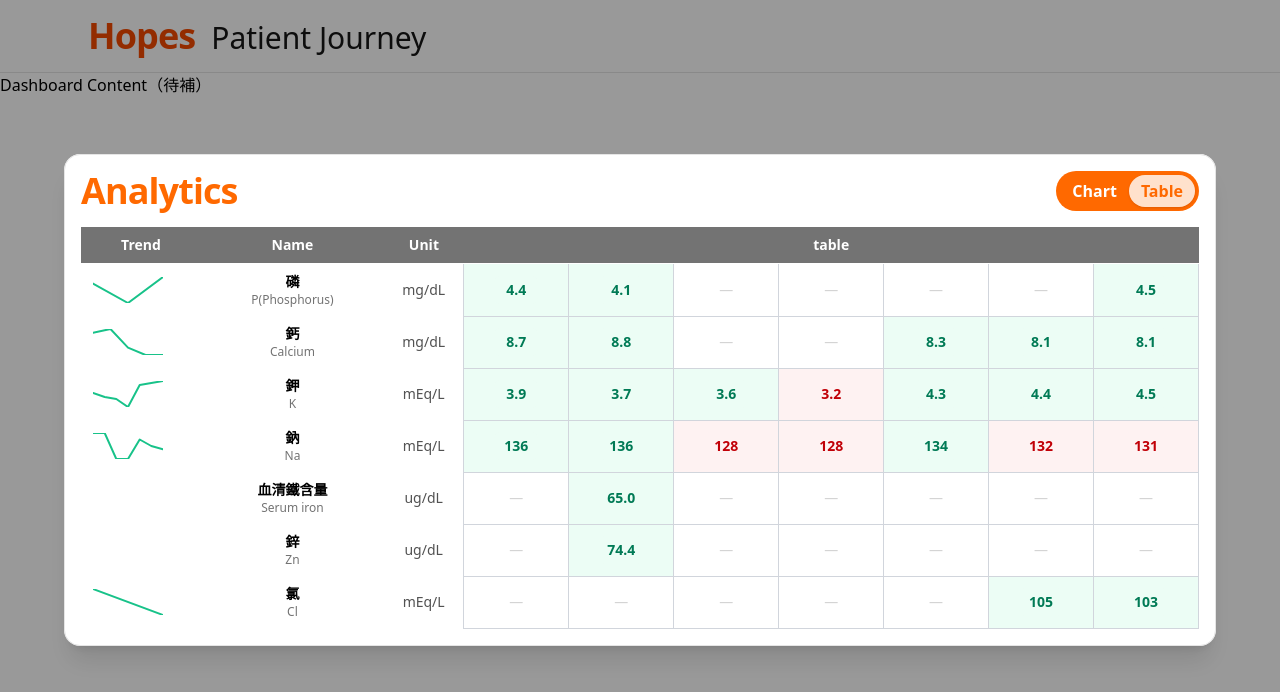
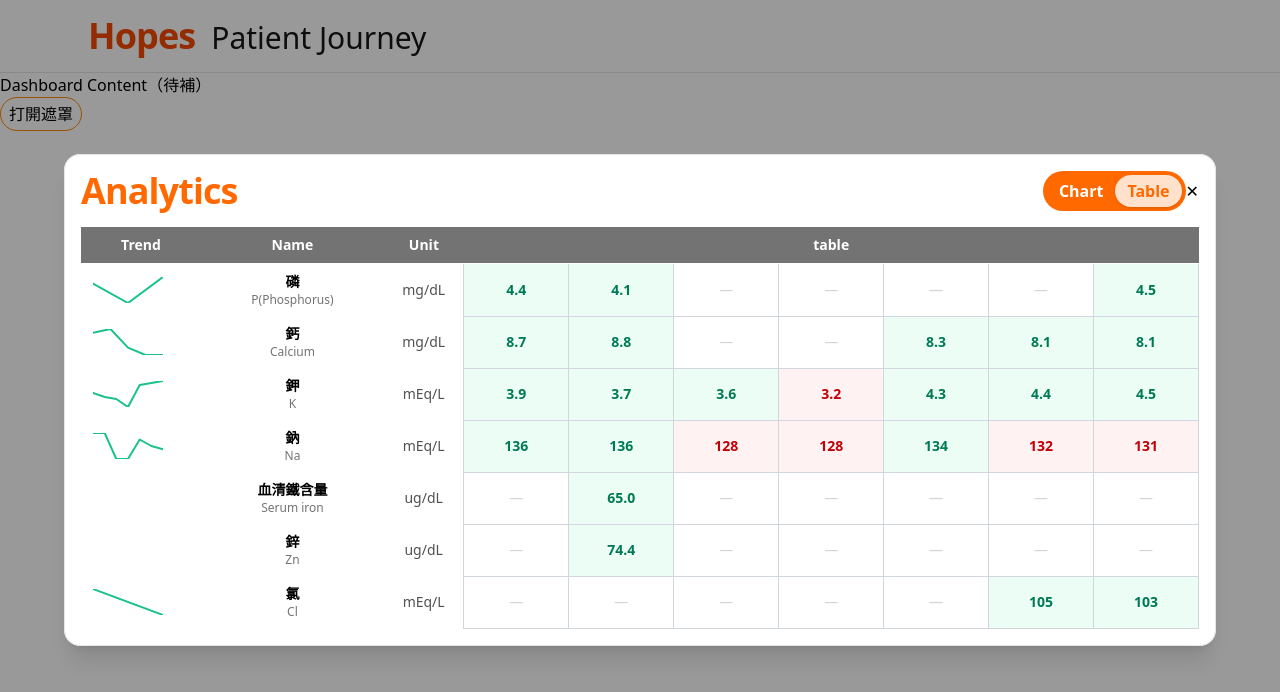
Before and after one commit to quanting56/muen-frontend-test, a Vue app: page / in a window 1280 px wide. Shown: the top 692 px of the page. Built offline with nearby package versions, Linux system fonts and the light colour scheme.

Commit message:
feat: 增加Modal開關功能

```diff
--- a/src/App.vue
+++ b/src/App.vue
@@ -7,11 +7,20 @@
       </div>
     </header>
 
-    <main>Dashboard Content（待補）</main>
+    <main>
+      <div>Dashboard Content（待補）</div>
+      <button
+        @click="isModalOpen = true"
+        class="px-2 py-1 rounded-full border border-orange-400 cursor-pointer hover:bg-amber-400"
+      >打開遮罩</button>
+    </main>
 
     <!-- Modal -->
     <Teleport to="body">
-      <div class="fixed inset-0 z-50 bg-black/40 flex items-center justify-center p-6">
+      <div
+        class="fixed inset-0 z-50 bg-black/40 flex items-center justify-center p-6"
+        :class="isModalOpen ? 'block' : 'hidden'"
+      >
         <div class="w-full max-w-6xl bg-neutral-50 rounded-2xl shadow-xl overflow-auto">
           <section class="rounded-2xl border border-neutral-200 bg-white shadow-sm p-4">
             <div class="flex items-end justify-between gap-4 mb-4">
@@ -19,7 +28,10 @@
                 <h1 class="text-4xl font-semibold tracking-tight text-orange-500">Analytics</h1>
               </div>
 
-              <ModeToggle v-model="mode" />
+              <div>
+                <ModeToggle v-model="mode" />
+                <button @click="isModalOpen = false">✕</button>
+              </div>
             </div>
 
             <div class="overflow-auto bg-white">
@@ -97,7 +109,7 @@
           </section>
         </div>
 
-        <ChartModal :open="isModalOpen" :lab="selected" @close="closeChart" />
+        <!-- <ChartModal :open="isModalOpen" :lab="selected" @close="closeChart" /> -->
       </div>
     </Teleport>
   </div>
@@ -118,11 +130,10 @@ import { getAllDates, buildRecordMap, toSeries } from "./utils/labs";
 const labs = ref(mock.data ?? []);
 const mode = ref("table");
 
+const isModalOpen = ref(true);
+
 const allDates = computed(() => getAllDates(labs.value));
 const recordMap = computed(() => buildRecordMap(labs.value));
-
-const selected = ref(null);
-const isModalOpen = computed(() => !!selected.value);
 
 function openChart(lab) {
   selected.value = lab;
```
